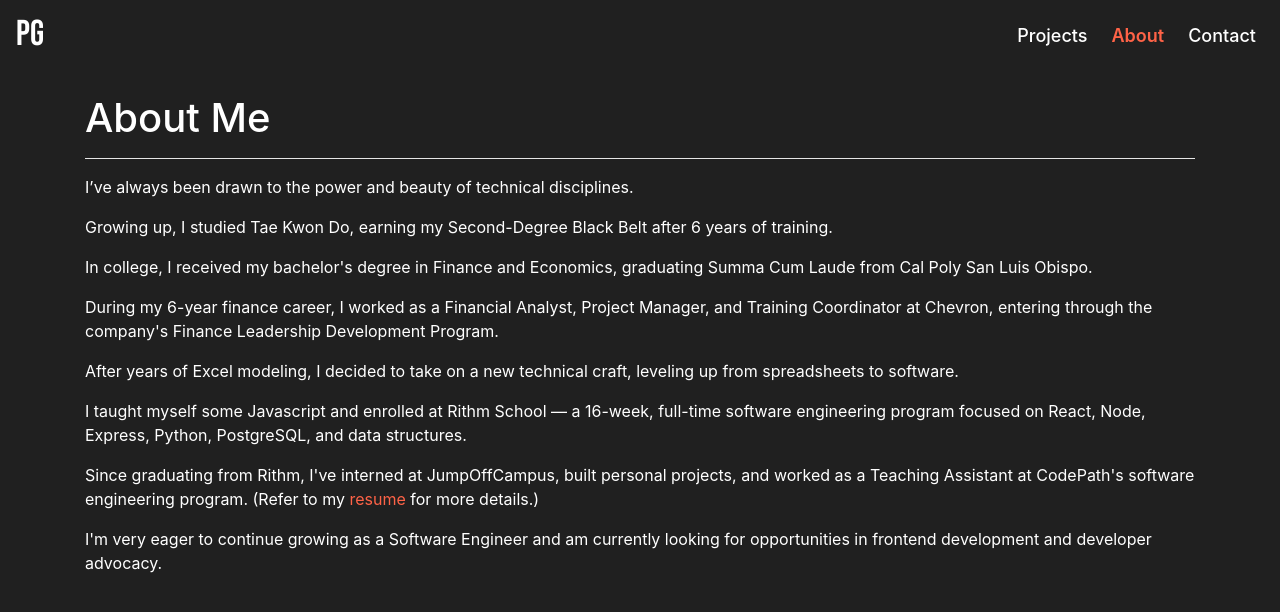
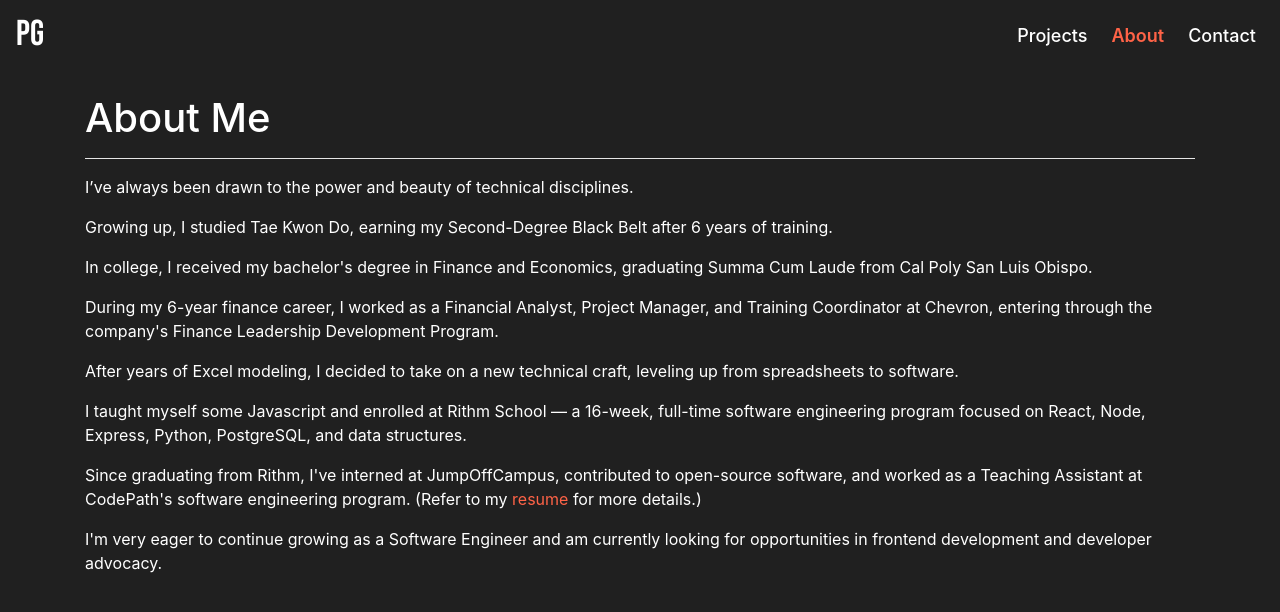
Before and after one commit to paigegodfrey/portfolio-2, a React (Create React App) app: page /about in a window 1280 px wide. Shown: the top 612 px of the page. Built offline with nearby package versions, Linux system fonts and the light colour scheme.

Commit message:
revised About

```diff
--- a/src/components/About.js
+++ b/src/components/About.js
@@ -35,9 +35,9 @@ const About = () => {
           PostgreSQL, and data structures.
         </p>
         <p>
-          Since graduating from Rithm, I've interned at JumpOffCampus, built
-          personal projects, and worked as a Teaching Assistant at CodePath's
-          software engineering program. (Refer to my
+          Since graduating from Rithm, I've interned at JumpOffCampus, contributed to
+          open-source software, and worked as a Teaching Assistant at CodePath's software
+          engineering program. (Refer to my
           <a className="resume" href={resume} target="_blank" rel="noreferrer"> resume </a>
           for more details.)
         </p>
```
